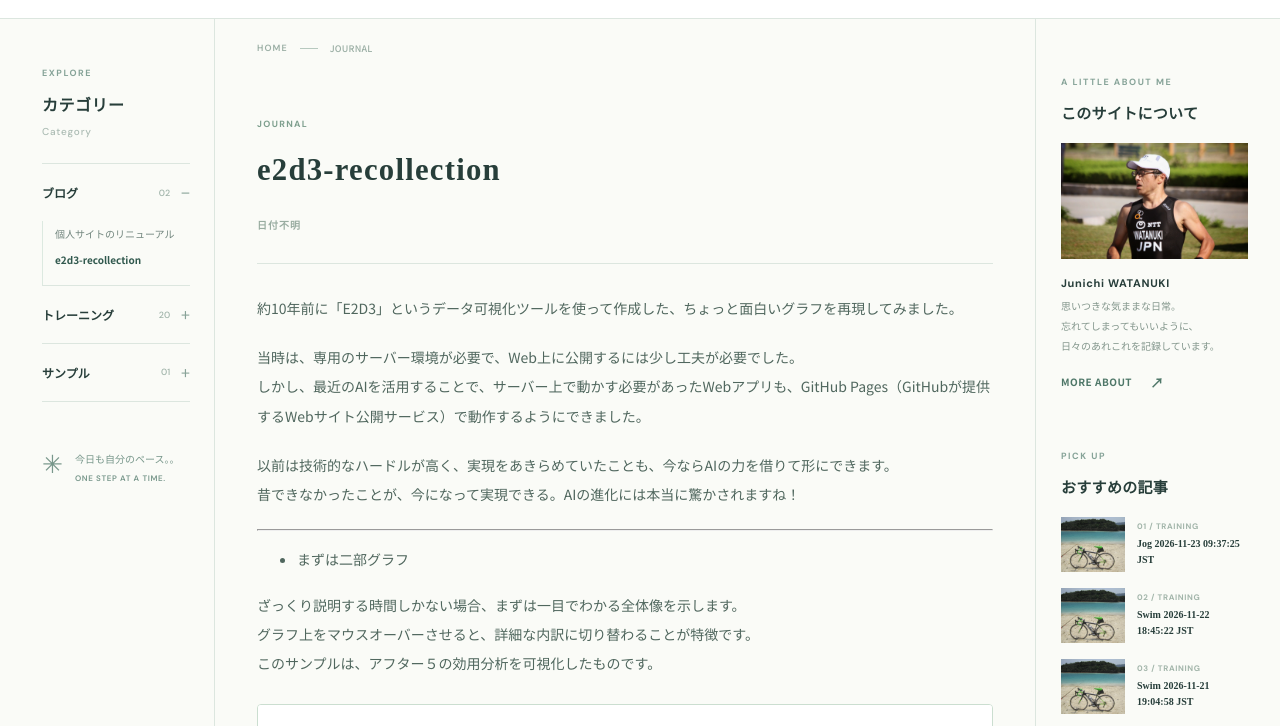
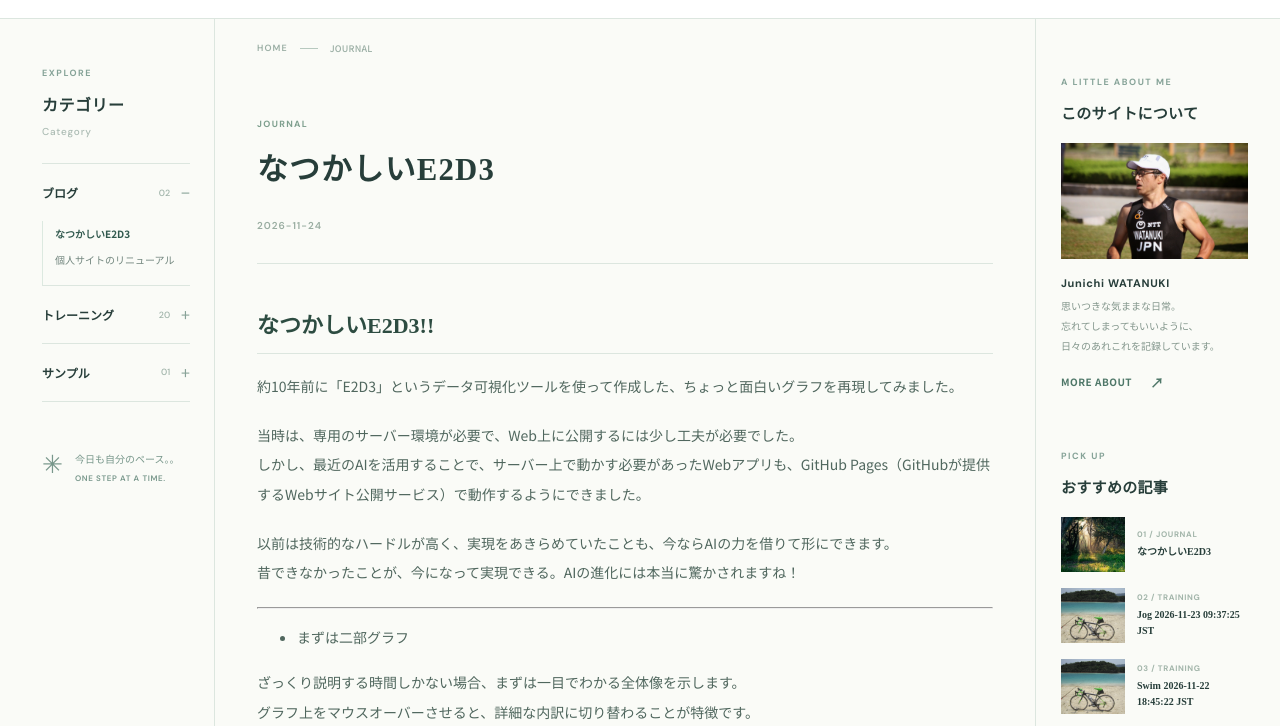
Before and after one commit to JunichiWatanuki/JunichiWatanuki.github.io, a website with bundled scripts: page data/contents/blog/2026-11-24.html in a window 1280 px wide. Shown: the part 74-800 px from the top of the page. Built offline with nearby package versions, Linux system fonts and the light colour scheme; a web font is replaced by a local one.

Commit message:
Update generated contents and index

```diff
--- a/data/contents/blog/e2d3-recollection.html
+++ b/data/contents/blog/2026-11-24.html
@@ -2,7 +2,7 @@
 <html lang="ja">
 <head>
   <meta charset="utf-8"><meta name="viewport" content="width=device-width, initial-scale=1">
-  <title>e2d3-recollection | Monolog-jwat</title>
+  <title>なつかしいE2D3 | Monolog-jwat</title>
   <link rel="preconnect" href="https://fonts.googleapis.com"><link rel="preconnect" href="https://fonts.gstatic.com" crossorigin>
   <link href="https://fonts.googleapis.com/css2?family=DM+Sans:wght@400;500;600;700&family=Noto+Sans+JP:wght@400;500;600;700&family=Zen+Old+Mincho:wght@500;600;700&display=swap" rel="stylesheet">
   <link rel="stylesheet" href="../../../index.css"><link rel="stylesheet" href="blog.css">
@@ -32,8 +32,9 @@
     </aside>
     <main class="main-content">
       <div class="main-breadcrumb"><a href="../../../index.html">HOME</a><span class="main-breadcrumb-line"></span><span>JOURNAL</span></div>
-      <article class="main-article-wrap"><header class="main-article-header"><span class="main-article-category">JOURNAL</span><h1>e2d3-recollection</h1><time class="main-article-date">日付不明</time></header>
-        <div class="main-article-body"><span hidden data-greenlog-syntax-key="glsyntax770d99a238d3c9125c9959f2baea170dfc9584b0361f511447ca0184a6091fc2"></span><p>約10年前に「E2D3」というデータ可視化ツールを使って作成した、ちょっと面白いグラフを再現してみました。</p>
+      <article class="main-article-wrap"><header class="main-article-header"><span class="main-article-category">JOURNAL</span><h1>なつかしいE2D3</h1><time class="main-article-date">2026-11-24</time></header>
+        <div class="main-article-body"><span hidden data-greenlog-syntax-key="glsyntaxb718d7d4c382a8b32a787730b1c2c0505db68698155a98b8f242a6b9fde0f6b1"></span><h2 id="なつかしいe2d3">なつかしいE2D3!!</h2>
+<p>約10年前に「E2D3」というデータ可視化ツールを使って作成した、ちょっと面白いグラフを再現してみました。</p>
 <p>当時は、専用のサーバー環境が必要で、Web上に公開するには少し工夫が必要でした。<br>
 しかし、最近のAIを活用することで、サーバー上で動かす必要があったWebアプリも、GitHub Pages（GitHubが提供するWebサイト公開サービス）で動作するようにできました。</p>
 <p>以前は技術的なハードルが高く、実現をあきらめていたことも、今ならAIの力を借りて形にできます。<br>
@@ -369,7 +370,7 @@ Wat,2,27,00,ffffff
 <p>ご質問がございましたら、本記事へのコメントにてお願いいたします。<br>
 （週に1回程度はチェックします。気づいた折に返信をさせていただくかもしれません。）</p>
 </div>
-        <section class="main-comments" data-comment-post="data/contents/blog/e2d3-recollection.html" aria-labelledby="site-comments-heading">
+        <section class="main-comments" data-comment-post="data/contents/blog/2026-11-24.html" aria-labelledby="site-comments-heading">
           <div class="main-comments-heading">
             <span class="main-eyebrow">COMMENTS</span>
             <h2 id="site-comments-heading">コメント</h2>
@@ -386,7 +387,7 @@ Wat,2,27,00,ffffff
               <fieldset data-comment-fields disabled>
                 <div class="main-comment-field">
                   <label for="site-comment-title">タイトル <span>必須</span></label>
-                  <input id="site-comment-title" name="title" type="text" value="[Comment] e2d3-recollection" required>
+                  <input id="site-comment-title" name="title" type="text" value="[Comment] なつかしいE2D3" required>
                 </div>
                 <div class="main-comment-field">
                   <label for="site-comment-body">コメント <span>必須</span></label>
--- a/index.json
+++ b/index.json
@@ -13,12 +13,12 @@
       "href": "index.html#blog",
       "children": [
         {
+          "label": "なつかしいE2D3",
+          "href": "data/contents/blog/2026-11-24.html"
+        },
+        {
           "label": "個人サイトのリニューアル",
           "href": "data/contents/blog/2026-11-14.html"
-        },
-        {
-          "label": "e2d3-recollection",
-          "href": "data/contents/blog/e2d3-recollection.html"
         }
       ]
     },
@@ -130,6 +130,14 @@
     }
   ],
   "posts": [
+    {
+      "title": "なつかしいE2D3",
+      "date": "2026-11-24",
+      "type": "blog",
+      "path": "data/contents/blog/2026-11-24.html",
+      "excerpt": "約10年前に「E2D3」というデータ可視化ツールを使って作成した、ちょっと面白いグラフを再現してみました。",
+      "thumbnail": "data/sources/blog/thumbnail.jpg"
+    },
     {
       "title": "Jog 2026-11-23 09:37:25 JST",
       "date": "2026-11-23",
@@ -305,14 +313,6 @@
       "path": "data/contents/sample/2024-12-25.html",
       "excerpt": "サンプルの記録：ウォーキング、ストレッチ",
       "thumbnail": "data/sources/sample/thumbnail.jpg"
-    },
-    {
-      "title": "e2d3-recollection",
-      "date": "日付不明",
-      "type": "blog",
-      "path": "data/contents/blog/e2d3-recollection.html",
-      "excerpt": "約10年前に「E2D3」というデータ可視化ツールを使って作成した、ちょっと面白いグラフを再現してみました。",
-      "thumbnail": "data/sources/blog/thumbnail.jpg"
     }
   ]
 }
```
